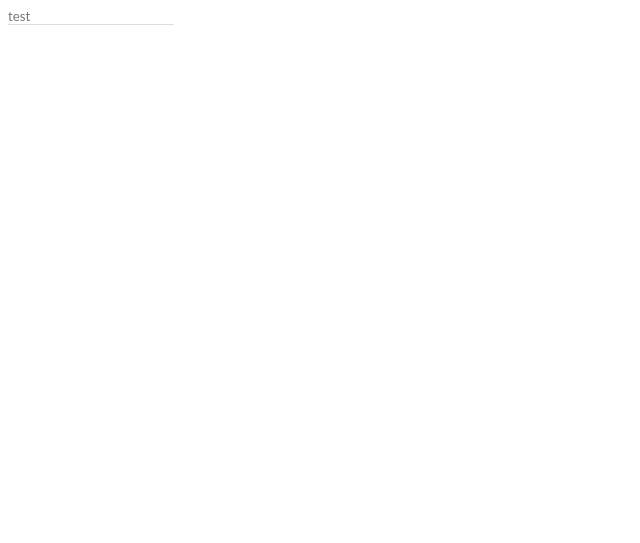
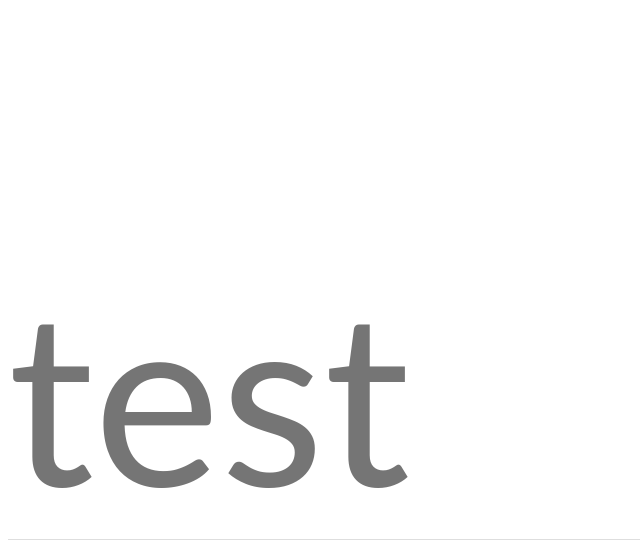
Before and after one commit to bsad79/Custom-Input, a plain HTML site: page index.html in a window 1280 px wide. Shown: the whole page, without its empty margins (0-640 px from the left). Drawn offline with Linux system fonts and the light colour scheme.

Commit message:
Little style changes and some code formating

```diff
--- a/index.html
+++ b/index.html
@@ -1,5 +1,8 @@
 <DOCTYPE! html>
-<head><title>input test</title></head>
+    <head>
+        <title>input test</title>
+    </head>
+
     <body>
         <div class='ui transparent input'>
             <input type='text' placeholder='test'>
@@ -8,27 +11,30 @@
 
     <style type="text/css">
 
+        input{
+            margin-top: 30vh;
+            font-size: 15em;
+        }
+
         .ui.transparent.input>input {
-    //border-color: transparent!important;
+            /*border-color: transparent!important;*/
             background-color: transparent!important;
             padding: 0!important;
             -webkit-box-shadow: none!important;
             box-shadow: none!important;
             border-radius: 0!important;
-
             border-top: transparent!important;
             border-right: transparent!important;
             border-left: transparent!important;
         }
 
         .ui.transparent.input>input:focus {
-    //border-color: transparent!important;
+            /*border-color: transparent!important;*/
             background-color: transparent!important;
             padding: 0!important;
             -webkit-box-shadow: none!important;
             box-shadow: none!important;
             border-radius: 0!important;
-
             border-top: transparent!important;
             border-bottom-color: blue;
             border-right: transparent!important;
@@ -36,7 +42,7 @@ border-left: transparent!important;
         }
 
         .ui.input>input {
-    margin: 0;
+            /*margin: 0;*/
             max-width: 100%;
             -webkit-box-flex: 1;
             -ms-flex: 1 0 auto;
```
Lines whose indentation alone changed are shown as unchanged.
